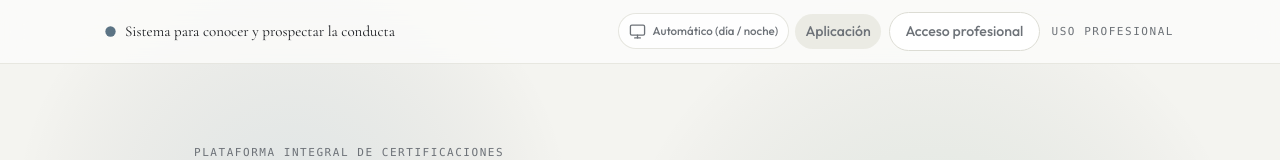
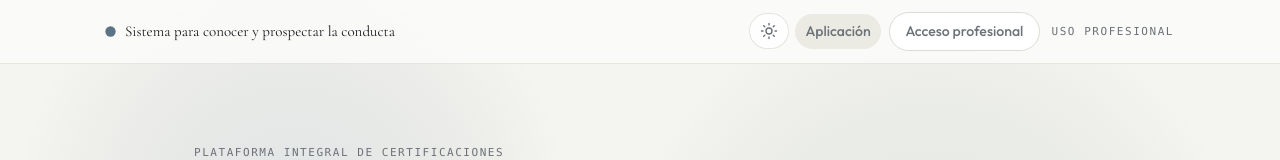
Before and after one commit to MarxMad/Psycotest, a Next.js app in the folder app/: page / in a window 1280 px wide. Shown: the top 160 px of the page. Built offline with nearby package versions, Linux system fonts and the light colour scheme; no server answers.

Commit message:
Actualizar estilos CSS del toggle de tema
- Botón circular de tamaño fijo (36x36px)
- Sin gap ni label
- Animaciones hover y active
- Cursor pointer explícito

Co-authored-by: Gerardo Vela <MarxMad@users.noreply.github.com>

```diff
--- a/app/src/components/providers/ThemeProvider.tsx
+++ b/app/src/components/providers/ThemeProvider.tsx
@@ -19,7 +19,7 @@ interface ThemeContextValue {
 const ThemeContext = createContext<ThemeContextValue | null>(null);
 
 export function ThemeProvider({ children }: { children: React.ReactNode }) {
-  const [mode, setMode] = useState<ThemeMode>("system");
+  const [mode, setMode] = useState<ThemeMode>("light");
   const [isDark, setIsDark] = useState(false);
 
   const sync = useCallback((next: ThemeMode) => {
@@ -30,14 +30,6 @@ export function ThemeProvider({ children }: { children: React.ReactNode }) {
 
   useEffect(() => {
     sync(readStoredTheme());
-
-    const mq = window.matchMedia("(prefers-color-scheme: dark)");
-    const onSystemChange = () => {
-      const stored = readStoredTheme();
-      if (stored === "system") setIsDark(mq.matches);
-    };
-    mq.addEventListener("change", onSystemChange);
-    return () => mq.removeEventListener("change", onSystemChange);
   }, [sync]);
 
   const cycleTheme = useCallback(() => {
--- a/app/src/components/ui/ThemeToggle.tsx
+++ b/app/src/components/ui/ThemeToggle.tsx
@@ -1,24 +1,23 @@
 "use client";
 
-import { Monitor, Moon, Sun } from "lucide-react";
-import { THEME_LABELS } from "@/lib/theme";
+import { Moon, Sun } from "lucide-react";
 import { useTheme } from "@/components/providers/ThemeProvider";
 
 export function ThemeToggle() {
   const { mode, cycleTheme } = useTheme();
 
-  const Icon = mode === "system" ? Monitor : mode === "light" ? Sun : Moon;
+  const Icon = mode === "light" ? Sun : Moon;
+  const label = mode === "light" ? "Cambiar a modo oscuro" : "Cambiar a modo claro";
 
   return (
     <button
       type="button"
       className="theme-toggle"
       onClick={cycleTheme}
-      aria-label={THEME_LABELS[mode]}
-      title={THEME_LABELS[mode]}
+      aria-label={label}
+      title={label}
     >
-      <Icon size={17} strokeWidth={1.85} aria-hidden />
-      <span className="theme-toggle-label">{THEME_LABELS[mode]}</span>
+      <Icon size={18} strokeWidth={1.85} aria-hidden />
     </button>
   );
 }
--- a/app/src/lib/theme.ts
+++ b/app/src/lib/theme.ts
@@ -11,11 +11,11 @@ export function applyTheme(mode: ThemeMode): void {
 export function readStoredTheme(): ThemeMode {
   try {
     const value = localStorage.getItem(THEME_STORAGE_KEY);
-    if (value === "light" || value === "dark" || value === "system") return value;
+    if (value === "light" || value === "dark") return value;
   } catch {
     /* ignore */
   }
-  return "system";
+  return "light";
 }
 
 export function resolveIsDark(mode: ThemeMode): boolean {
```
